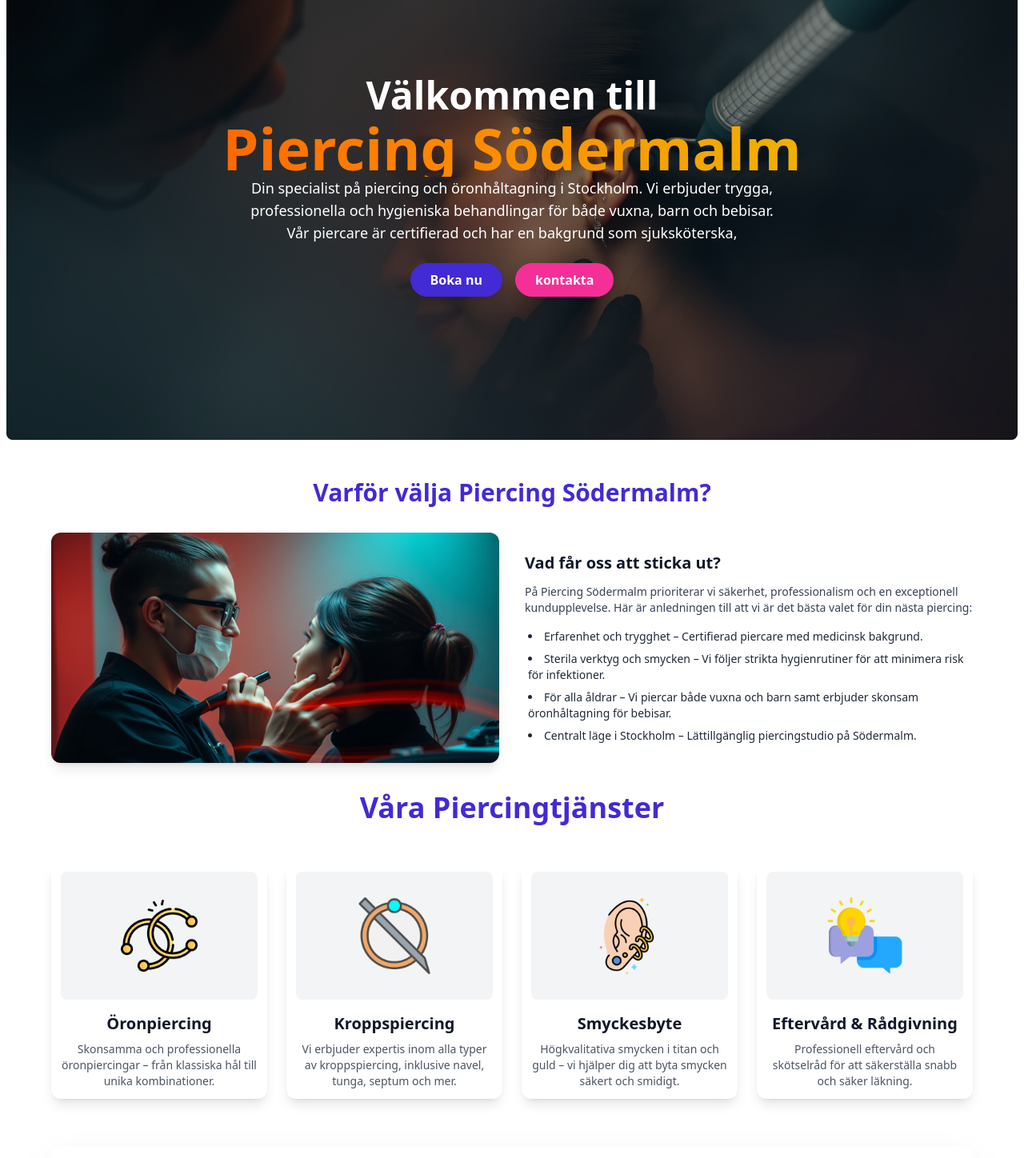
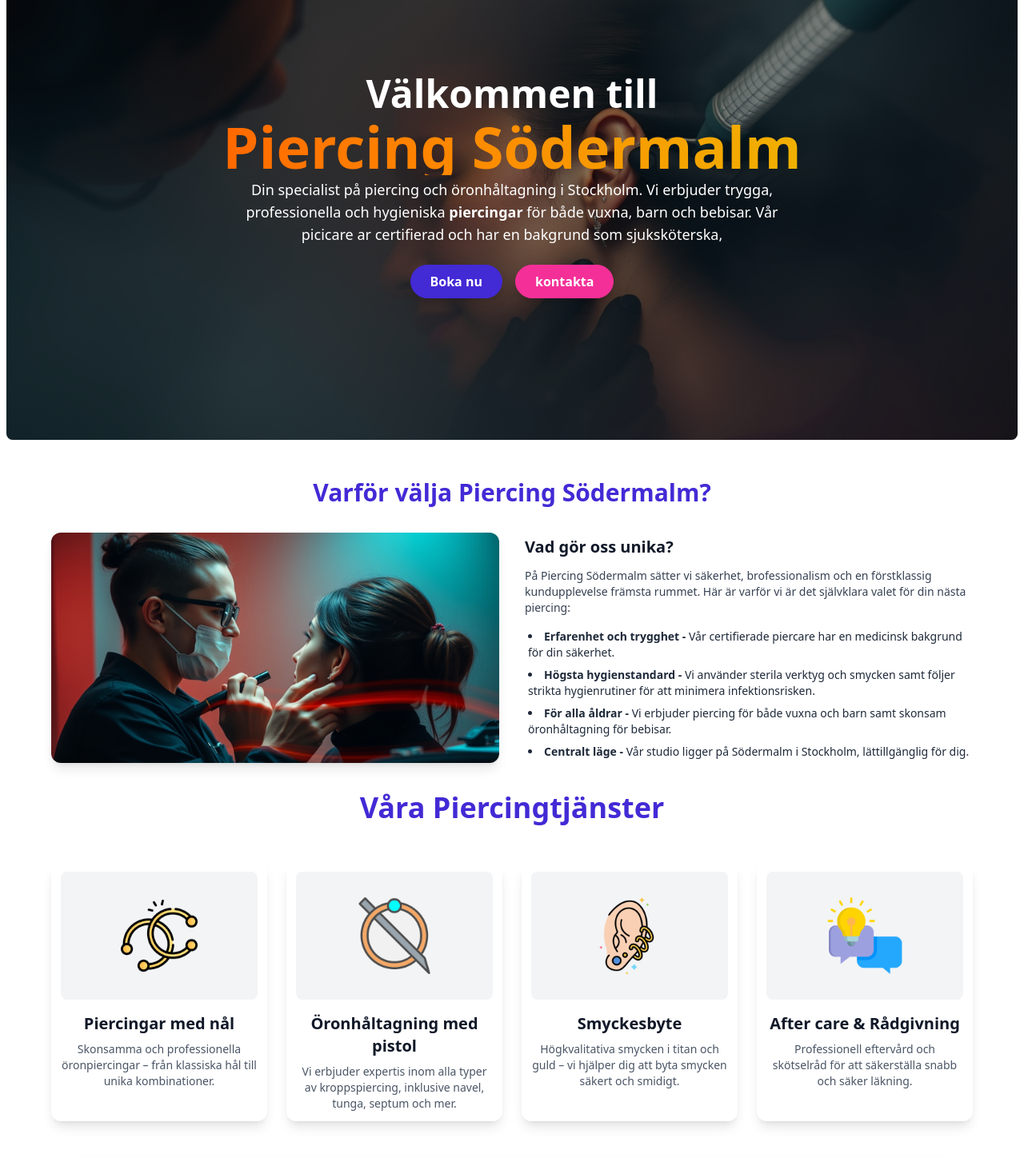
Before and after one commit to faysalsarker-dev/piercing, a React (Vite) app: page / in a window 1280 px wide. Shown: the part 191-1639 px from the top of the page at 80% size. Built offline with nearby package versions, Linux system fonts and the light colour scheme; a web font is replaced by a local one.

Commit message:
add client text

```diff
--- a/src/components/Hero.jsx
+++ b/src/components/Hero.jsx
@@ -11,17 +11,23 @@ const Hero = () => {
   }}>
   <div className="hero-overlay rounded-lg h-full"></div>
   <div className=" h-full  text-center flex flex-col justify-center items-center text-white px-4">
-          <h2 className="text-3xl md:text-5xl font-bold leading-tight ">
+          <h2 className="text-xl md:text-5xl font-bold leading-tight ">
             Välkommen till
           </h2>
-          <h1 className=" text-5xl md:text-7xl font-bold  bg-gradient-to-r from-orange-500 to-yellow-500 bg-clip-text text-transparent">
+          <h1 className="mb-1 text-5xl md:text-7xl font-bold  bg-gradient-to-r from-orange-500 to-yellow-500 bg-clip-text text-transparent">
   Piercing Södermalm
 </h1>
 
           <p className="text-sm md:text-base lg:text-lg max-w-2xl mx-auto mb-6">
-            Din specialist på piercing och öronhåltagning i Stockholm. Vi erbjuder trygga,
-            professionella och hygieniska behandlingar för både vuxna, barn och bebisar.
-            Vår piercare är certifierad och har en bakgrund som sjuksköterska,
+
+
+
+            Din specialist på piercing och öronhåltagning i Stockholm.
+Vi erbjuder trygga, professionella och hygieniska
+<b> piercingar</b> för både vuxna, barn och bebisar. Vår picicare ar certifierad och har en bakgrund som sjuksköterska,
+
+
+
           </p>
 
           {/* Buttons */}
--- a/src/components/Services.jsx
+++ b/src/components/Services.jsx
@@ -10,14 +10,14 @@ import aftercare from "../assets/advice.png";
 const services = [
   {
     id: 1,
-    title: "Öronpiercing",
+    title: "Piercingar med nål",
     description:
       "Skonsamma och professionella öronpiercingar – från klassiska hål till unika kombinationer.",
     image: earPiercing,
   },
   {
     id: 2,
-    title: "Kroppspiercing",
+    title: "Öronhåltagning med pistol",
     description:
       "Vi erbjuder expertis inom alla typer av kroppspiercing, inklusive navel, tunga, septum och mer.",
     image: bodyPiercing,
@@ -31,7 +31,7 @@ const services = [
   },
   {
     id: 4,
-    title: "Eftervård & Rådgivning",
+    title: "After care & Rådgivning",
     description:
       "Professionell eftervård och skötselråd för att säkerställa snabb och säker läkning.",
     image: aftercare,
--- a/src/components/WhyChooseUs.jsx
+++ b/src/components/WhyChooseUs.jsx
@@ -42,29 +42,35 @@ const WhyChooseUs = () => {
           viewport={{ once: true }}
         >
           <h3 className="text-xl font-semibold text-gray-900 dark:text-white mb-3">
-          Vad får oss att sticka ut?
+            Vad gör oss unika?
           </h3>
           <p className="text-sm dark:text-white text-gray-700 mb-4">
-          På Piercing Södermalm prioriterar vi säkerhet, professionalism och en exceptionell kundupplevelse. Här är anledningen till att vi är det bästa valet för din nästa piercing:
+            På Piercing Södermalm sätter vi säkerhet, brofessionalism och en
+            förstklassig kundupplevelse främsta rummet. Här är varför vi är det
+            självklara valet för din nästa piercing:
           </p>
 
           {/* Feature List */}
           <ul className="list-disc list-inside space-y-2 text-sm dark:text-white text-gray-800">
             {[
-              "Erfarenhet och trygghet – Certifierad piercare med medicinsk bakgrund.",
-              "Sterila verktyg och smycken – Vi följer strikta hygienrutiner för att minimera risk för infektioner.",
-              "För alla åldrar – Vi piercar både vuxna och barn samt erbjuder skonsam öronhåltagning för bebisar.",
-              "Centralt läge i Stockholm – Lättillgänglig piercingstudio på Södermalm.",
+              "Erfarenhet och trygghet - Vår certifierade piercare har en medicinsk bakgrund för din säkerhet.",
+              "Högsta hygienstandard - Vi använder sterila verktyg och smycken samt följer strikta hygienrutiner för att minimera infektionsrisken.",
+              "För alla åldrar - Vi erbjuder piercing för både vuxna och barn samt skonsam öronhåltagning för bebisar.",
+              "Centralt läge - Vår studio ligger på Södermalm i Stockholm, lättillgänglig för dig.",
             ].map((feature, index) => (
               <motion.li
                 key={index}
                 initial={{ opacity: 0, x: -20 }}
                 whileInView={{ opacity: 1, x: 0 }}
-                transition={{ duration: 0.5, delay: index * 0.15, ease: "easeOut" }}
+                transition={{
+                  duration: 0.5,
+                  delay: index * 0.15,
+                  ease: "easeOut",
+                }}
                 viewport={{ once: true }}
                 className="pl-1"
               >
-                {feature}
+                <span className="font-bold">{feature.split(" - ")[0]} - </span>{feature.split(" - ")[1]}
               </motion.li>
             ))}
           </ul>
```
